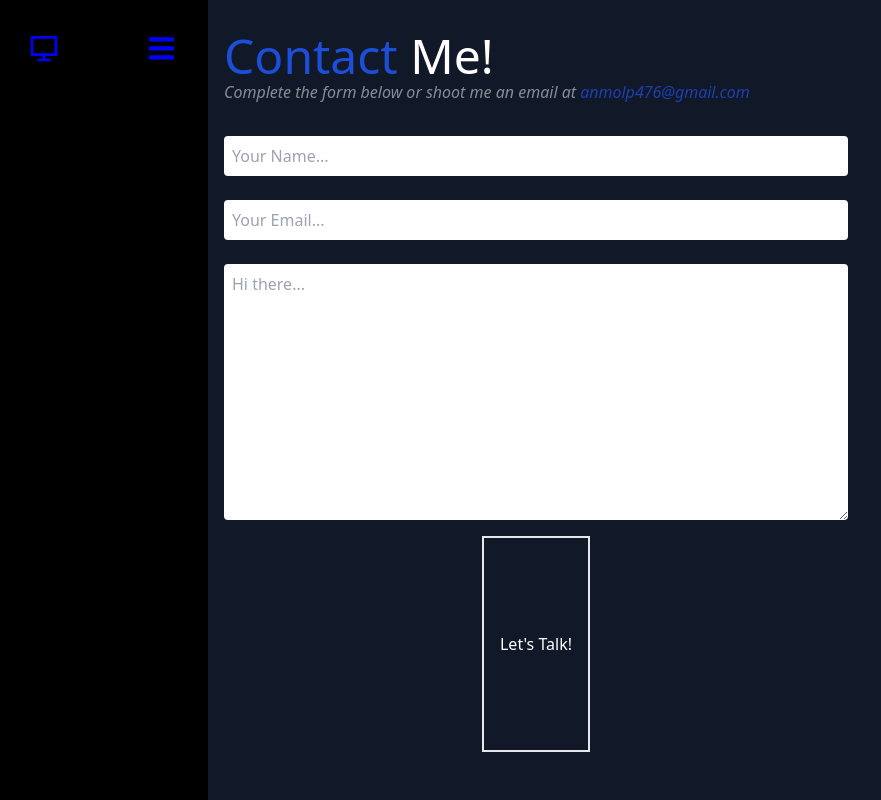
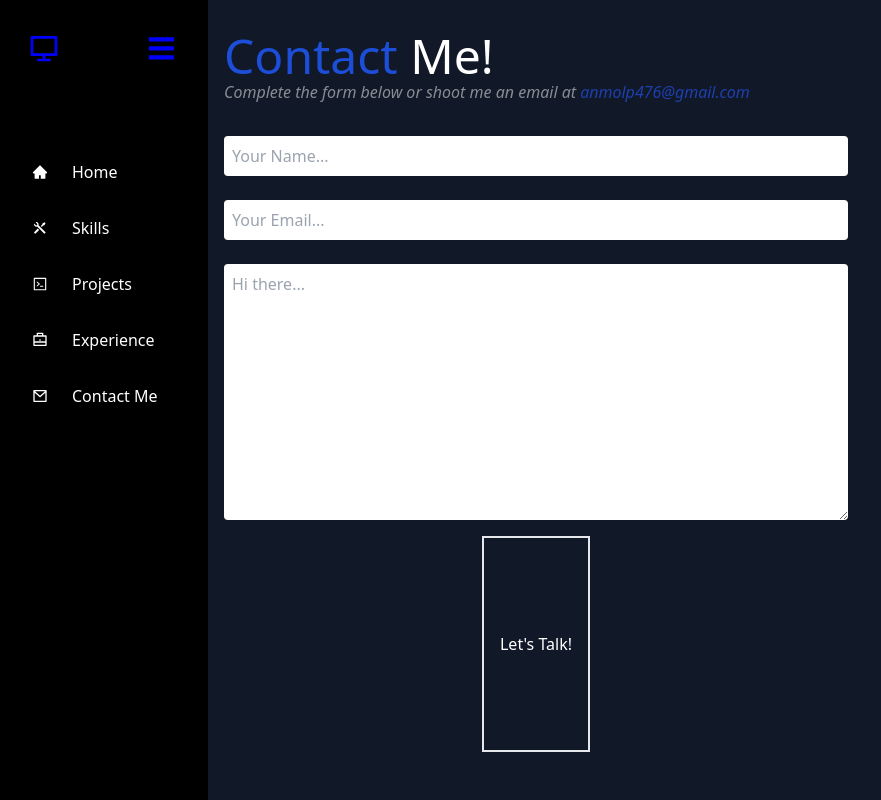
Before and after one commit to anmolp476/portfolio, a Next.js app: page /contact in a window 1280 px wide. Both pictures are taken after a click on the button 42 px from the left and 32 px from the top of the page. Shown: the whole page, without its empty margins (0-881 px from the left). Built offline with nearby package versions, Linux system fonts and the light colour scheme.

Commit message:
For some reason, the icon and text in the sidebar were showing up dark in color, making it hard to see them. I will force the white colors onto them this time

```diff
--- a/components/Sidebar.jsx
+++ b/components/Sidebar.jsx
@@ -93,13 +93,13 @@ const Sidebar = () => {
 
                                     <Link href={item.link}>
                                         <a className="flex py-4 px-4 items-center w-full h-full">
-                                            <div style={{width:"2.5rem"}}>
+                                            <div style={{width:"2.5rem", color:"white"}}>
                                                 <Icon/> {/* And I'm trying to post the icon like this*/}
                                             </div>
                                             {!sideBar && (
                                                 <span className={classNames("text-md font-medium text-red-400")}></span>
                                             )}
-                                            {!sideBar && item.label}
+                                            {!sideBar && <p className="text-white">{item.label}</p>}
                                         </a>
                                     </Link>
                                 </div>
```
